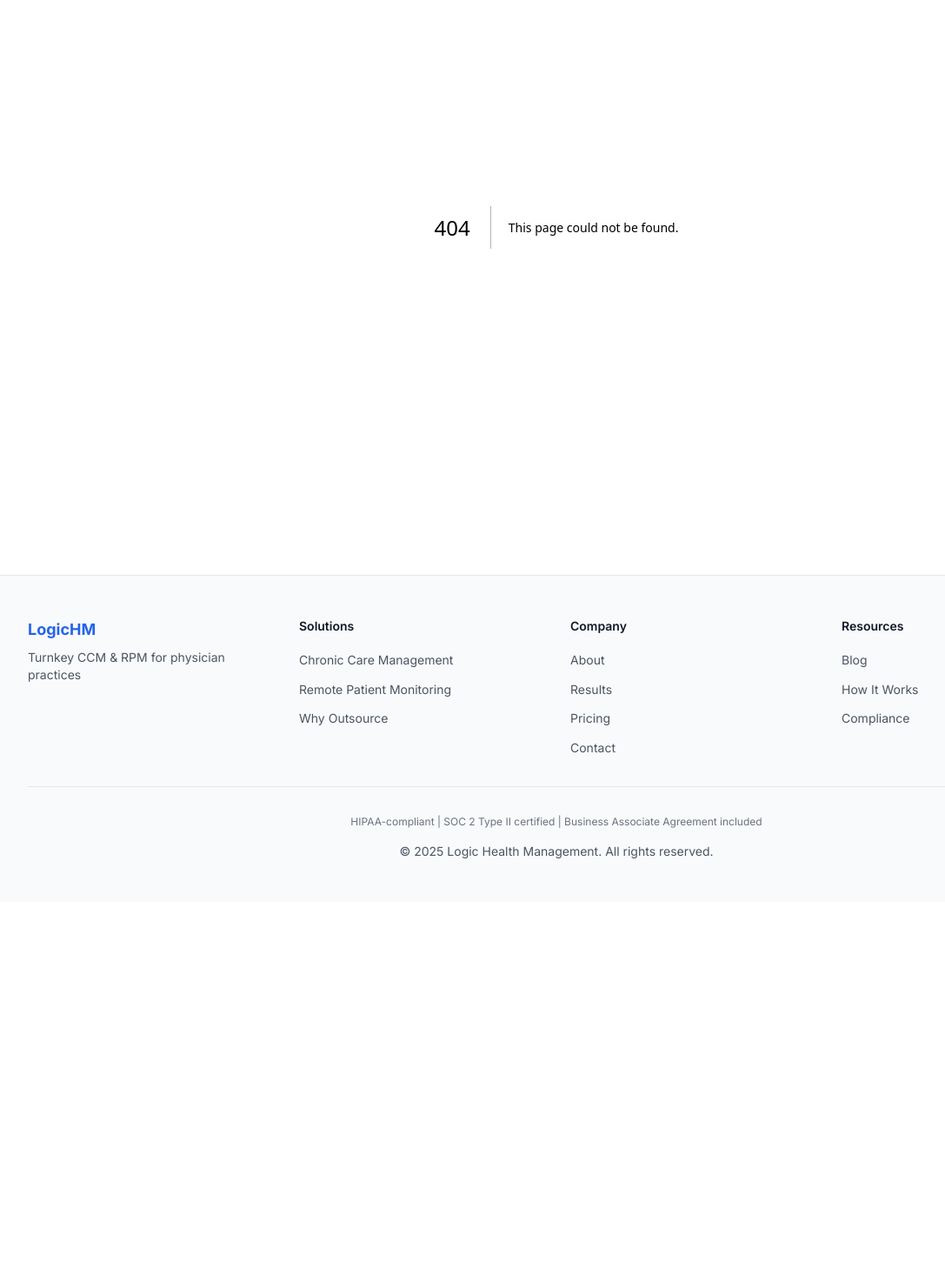
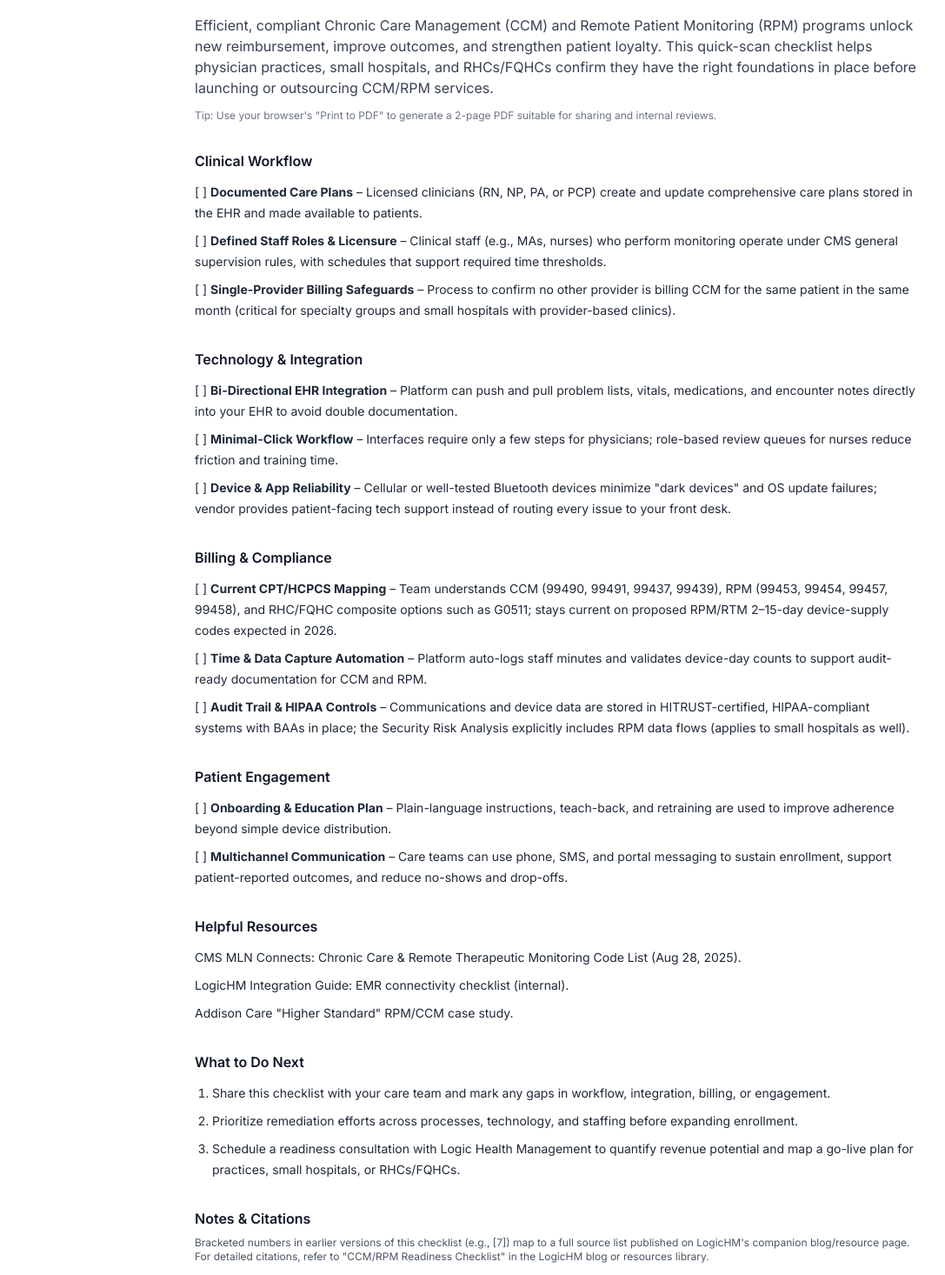
Before and after one commit to bryan-porter/logic-health-site-c, a Next.js app: page /resources/ccm-rpm-readiness-checklist in a window 1280 px wide. Before the commit this address had no page. Shown: the part 204-1670 px from the top of the page at 87% size, without its empty margins (0-1087 px from the left). Before the commit the page ends 1241 px from the top, so only its background shows below. Built offline with nearby package versions, Linux system fonts and the light colour scheme.

Commit message:
Add CCM/RPM readiness checklist CTA component and printable page

```diff
--- /dev/null
+++ b/app/resources/ccm-rpm-readiness-checklist/page.tsx
@@ -0,0 +1,157 @@
+import { Container } from "@/components/ui/Container";
+
+export const metadata = {
+  title: "CCM/RPM Readiness Checklist",
+  description:
+    "A 2-page, audit-ready checklist to assess CCM/RPM readiness for physician practices, small hospitals, and RHCs/FQHCs.",
+};
+
+export default function CcmRpmReadinessChecklistPage() {
+  return (
+    <section className="bg-white py-10 md:py-16 lg:py-20">
+      <Container className="max-w-4xl">
+        <header className="mb-8">
+          <p className="text-xs font-semibold uppercase tracking-wide text-primary-600">
+            Checklist
+          </p>
+          <h1 className="mt-1 text-3xl font-bold tracking-tight text-neutral-900 md:text-4xl">
+            CCM/RPM Readiness Checklist
+          </h1>
+          <p className="mt-4 text-sm md:text-base text-neutral-700">
+            Efficient, compliant Chronic Care Management (CCM) and Remote Patient Monitoring (RPM)
+            programs unlock new reimbursement, improve outcomes, and strengthen patient loyalty.
+            This quick-scan checklist helps physician practices, small hospitals, and RHCs/FQHCs
+            confirm they have the right foundations in place before launching or outsourcing CCM/RPM
+            services.
+          </p>
+          <p className="mt-3 text-xs text-neutral-500">
+            Tip: Use your browser&apos;s "Print to PDF" to generate a 2-page PDF suitable for
+            sharing and internal reviews.
+          </p>
+        </header>
+
+        <div className="space-y-8 text-sm leading-6 text-neutral-800">
+          <section>
+            <h2 className="text-base font-semibold text-neutral-900">Clinical Workflow</h2>
+            <ul className="mt-3 space-y-2">
+              <li>
+                [ ] <strong>Documented Care Plans</strong> – Licensed clinicians (RN, NP, PA, or
+                PCP) create and update comprehensive care plans stored in the EHR and made
+                available to patients.
+              </li>
+              <li>
+                [ ] <strong>Defined Staff Roles &amp; Licensure</strong> – Clinical staff (e.g., MAs,
+                nurses) who perform monitoring operate under CMS general supervision rules, with
+                schedules that support required time thresholds.
+              </li>
+              <li>
+                [ ] <strong>Single-Provider Billing Safeguards</strong> – Process to confirm no other
+                provider is billing CCM for the same patient in the same month (critical for
+                specialty groups and small hospitals with provider-based clinics).
+              </li>
+            </ul>
+          </section>
+
+          <section>
+            <h2 className="text-base font-semibold text-neutral-900">Technology &amp; Integration</h2>
+            <ul className="mt-3 space-y-2">
+              <li>
+                [ ] <strong>Bi-Directional EHR Integration</strong> – Platform can push and pull
+                problem lists, vitals, medications, and encounter notes directly into your EHR to
+                avoid double documentation.
+              </li>
+              <li>
+                [ ] <strong>Minimal-Click Workflow</strong> – Interfaces require only a few steps for
+                physicians; role-based review queues for nurses reduce friction and training time.
+              </li>
+              <li>
+                [ ] <strong>Device &amp; App Reliability</strong> – Cellular or well-tested Bluetooth
+                devices minimize &quot;dark devices&quot; and OS update failures; vendor provides
+                patient-facing tech support instead of routing every issue to your front desk.
+              </li>
+            </ul>
+          </section>
+
+          <section>
+            <h2 className="text-base font-semibold text-neutral-900">Billing &amp; Compliance</h2>
+            <ul className="mt-3 space-y-2">
+              <li>
+                [ ] <strong>Current CPT/HCPCS Mapping</strong> – Team understands CCM (99490, 99491,
+                99437, 99439), RPM (99453, 99454, 99457, 99458), and RHC/FQHC composite options such
+                as G0511; stays current on proposed RPM/RTM 2–15-day device-supply codes expected in
+                2026.
+              </li>
+              <li>
+                [ ] <strong>Time &amp; Data Capture Automation</strong> – Platform auto-logs staff
+                minutes and validates device-day counts to support audit-ready documentation for CCM
+                and RPM.
+              </li>
+              <li>
+                [ ] <strong>Audit Trail &amp; HIPAA Controls</strong> – Communications and device
+                data are stored in HITRUST-certified, HIPAA-compliant systems with BAAs in place;
+                the Security Risk Analysis explicitly includes RPM data flows (applies to small
+                hospitals as well).
+              </li>
+            </ul>
+          </section>
+
+          <section>
+            <h2 className="text-base font-semibold text-neutral-900">Patient Engagement</h2>
+            <ul className="mt-3 space-y-2">
+              <li>
+                [ ] <strong>Onboarding &amp; Education Plan</strong> – Plain-language instructions,
+                teach-back, and retraining are used to improve adherence beyond simple device
+                distribution.
+              </li>
+              <li>
+                [ ] <strong>Multichannel Communication</strong> – Care teams can use phone, SMS, and
+                portal messaging to sustain enrollment, support patient-reported outcomes, and
+                reduce no-shows and drop-offs.
+              </li>
+            </ul>
+          </section>
+
+          <section>
+            <h2 className="text-base font-semibold text-neutral-900">Helpful Resources</h2>
+            <ul className="mt-3 space-y-2">
+              <li>
+                CMS MLN Connects: Chronic Care &amp; Remote Therapeutic Monitoring Code List (Aug 28,
+                2025).
+              </li>
+              <li>LogicHM Integration Guide: EMR connectivity checklist (internal).</li>
+              <li>Addison Care &quot;Higher Standard&quot; RPM/CCM case study.</li>
+            </ul>
+          </section>
+
+          <section>
+            <h2 className="text-base font-semibold text-neutral-900">What to Do Next</h2>
+            <ol className="mt-3 list-decimal space-y-2 pl-5">
+              <li>
+                Share this checklist with your care team and mark any gaps in workflow, integration,
+                billing, or engagement.
+              </li>
+              <li>
+                Prioritize remediation efforts across processes, technology, and staffing before
+                expanding enrollment.
+              </li>
+              <li>
+                Schedule a readiness consultation with Logic Health Management to quantify revenue
+                potential and map a go-live plan for practices, small hospitals, or RHCs/FQHCs.
+              </li>
+            </ol>
+          </section>
+
+          <section>
+            <h2 className="text-base font-semibold text-neutral-900">Notes &amp; Citations</h2>
+            <p className="mt-2 text-xs text-neutral-600">
+              Bracketed numbers in earlier versions of this checklist (e.g., [7]) map to a full
+              source list published on LogicHM&apos;s companion blog/resource page. For detailed
+              citations, refer to "CCM/RPM Readiness Checklist" in the LogicHM blog or resources
+              library.
+            </p>
+          </section>
+        </div>
+      </Container>
+    </section>
+  );
+}
--- /dev/null
+++ b/components/ChecklistCTA.tsx
@@ -0,0 +1,42 @@
+"use client";
+
+import Link from "next/link";
+import { cn } from "@/lib/utils";
+
+interface ChecklistCTAProps {
+  variant?: "inline" | "banner";
+  href?: string;
+  utm?: string;
+  className?: string;
+}
+
+export default function ChecklistCTA({
+  variant = "banner",
+  href = "/downloads/CCM-RPM-Readiness-Checklist-LHM.pdf",
+  utm = "?utm_source=site&utm_medium=cta&utm_campaign=ccm-rpm-readiness-checklist",
+  className,
+}: ChecklistCTAProps) {
+  const base =
+    "rounded-md border border-neutral-200 bg-white/80 px-4 py-4 md:px-6 md:py-5 shadow-sm backdrop-blur supports-[backdrop-filter]:bg-white/60";
+  const layout = variant === "banner" ? "my-8 md:my-10" : "my-4";
+  return (
+    <aside className={cn(base, layout, className)}>
+      <h3 className="text-lg font-semibold text-neutral-900">
+        CCM/RPM Readiness Checklist
+      </h3>
+      <p className="mt-1 text-sm text-neutral-700">
+        A 2-page, audit-ready checklist to assess whether your workflows, integration, billing, and
+        patient engagement are prepared for CCM and RPM—built for physician practices, small
+        hospitals, and RHCs/FQHCs.
+      </p>
+      <div className="mt-3">
+        <Link
+          href={`${href}${utm}`}
+          className="inline-flex items-center rounded-md border border-neutral-900 px-3 py-2 text-sm font-medium text-neutral-900 hover:bg-neutral-900 hover:text-white"
+        >
+          Download the 2-page PDF
+        </Link>
+      </div>
+    </aside>
+  );
+}
```
